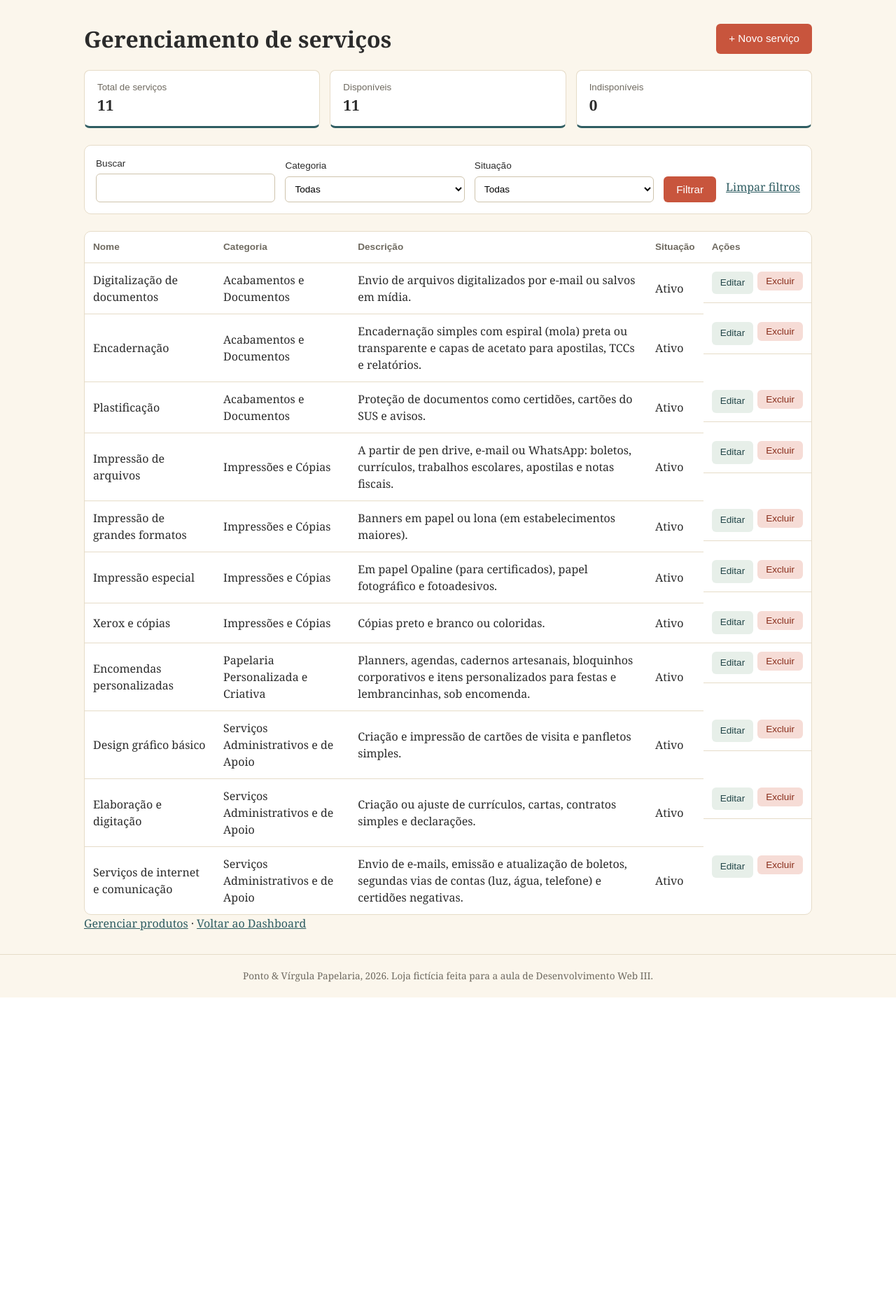
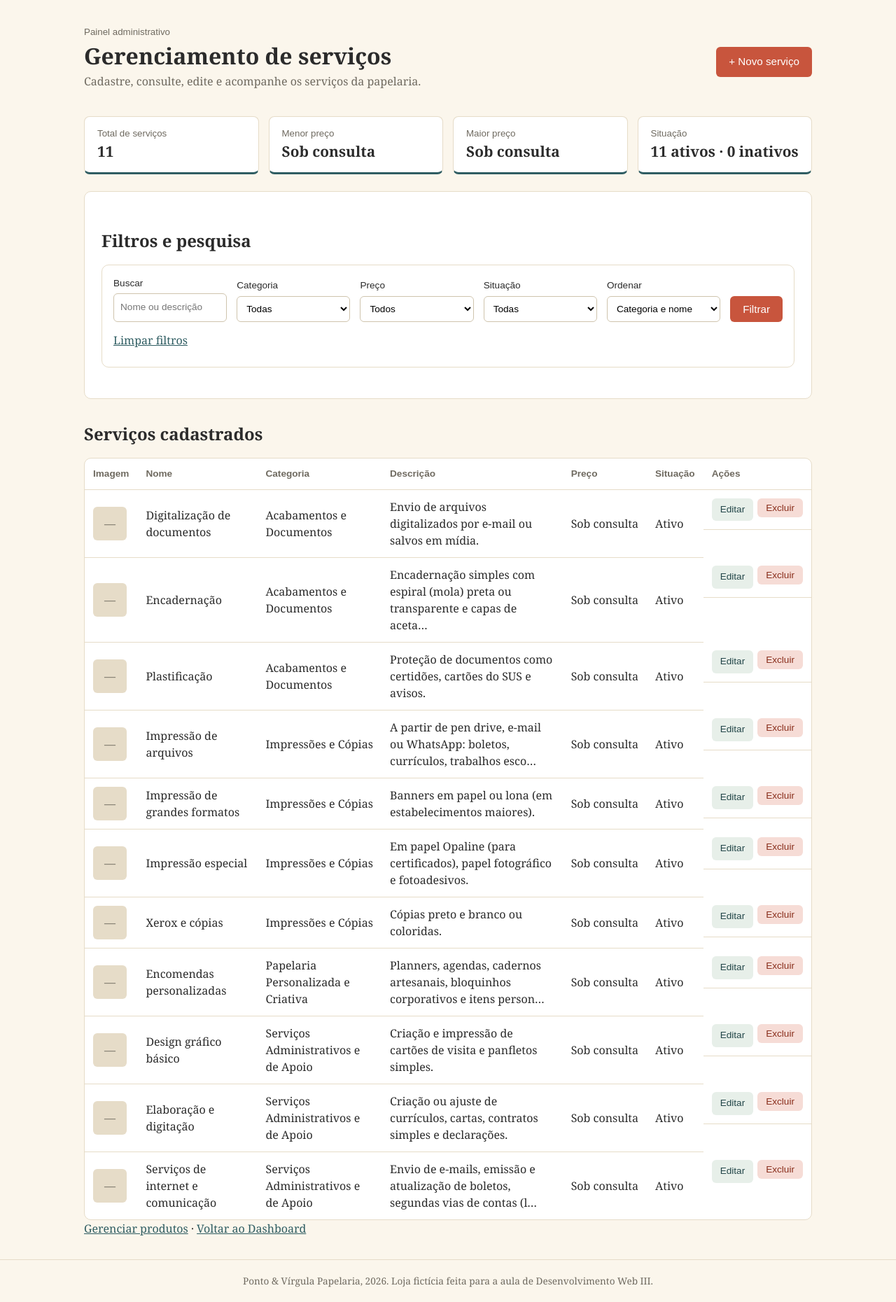
Before and after one commit to rubiaturci/papelaria-devweb3-entrega, a Django app: page /gerenciar/servicos/ in a window 1280 px wide. Shown: the part 66-1926 px from the top of the page at 70% size. Before the commit the page ends 1491 px from the top, so only its background shows below. Run offline with Django 5.2, Linux system fonts and the light colour scheme; the visitor is signed in with stand-in values (Sample User, id 1); data comes from the database, SQL or seed files in the repository.

Commit message:
Completa formulário de serviços conforme PDF e testa recuperação de senha

```diff
--- a/loja/admin.py
+++ b/loja/admin.py
@@ -23,7 +23,7 @@ class ProdutoAdmin(admin.ModelAdmin):
 
 @admin.register(Servico)
 class ServicoAdmin(admin.ModelAdmin):
-    list_display = ("nome", "grupo", "ativo")
+    list_display = ("nome", "grupo", "preco", "ativo")
     list_filter = ("grupo", "ativo")
     search_fields = ("nome", "descricao")
 
--- a/loja/forms.py
+++ b/loja/forms.py
@@ -30,4 +30,6 @@ class IntegranteForm(forms.ModelForm):
 class ServicoForm(forms.ModelForm):
     class Meta:
         model = Servico
-        fields = ["nome", "grupo", "descricao", "ativo"]
+        fields = ["nome", "descricao", "preco", "grupo", "imagem", "ativo"]
+        labels = {"grupo": "Categoria"}
+        help_texts = {"preco": "Deixe em branco se o valor for sob consulta."}
--- a/loja/models.py
+++ b/loja/models.py
@@ -46,6 +46,12 @@ class Servico(models.Model):
     grupo = models.CharField("grupo", max_length=60)
     nome = models.CharField(max_length=100)
     descricao = models.TextField("descrição", blank=True)
+    # Serviços antigos permanecem sem preço até a equipe informar um valor real.
+    preco = models.DecimalField(
+        "preço", max_digits=10, decimal_places=2, blank=True, null=True,
+        validators=[MinValueValidator(Decimal("0.01"))],
+    )
+    imagem = models.ImageField(upload_to="servicos/", blank=True, null=True)
     ativo = models.BooleanField(default=True)
 
     class Meta:
--- a/loja/templates/gerenciar_servicos.html
+++ b/loja/templates/gerenciar_servicos.html
@@ -1,21 +1,41 @@
 {% extends "base.html" %}
 {% block titulo %}Gerenciar serviços | Ponto & Vírgula{% endblock %}
 {% block conteudo %}
-<div class="titulo-acao"><h1>Gerenciamento de serviços</h1><a class="botao" href="{% url 'adicionar_servico' %}">+ Novo serviço</a></div>
+<div class="titulo-acao">
+    <div><small>Painel administrativo</small><h1>Gerenciamento de serviços</h1><p class="subtitulo">Cadastre, consulte, edite e acompanhe os serviços da papelaria.</p></div>
+    <a class="botao" href="{% url 'adicionar_servico' %}">+ Novo serviço</a>
+</div>
 <div class="indicadores">
     <div class="indicador"><small>Total de serviços</small><strong>{{ total }}</strong></div>
-    <div class="indicador"><small>Disponíveis</small><strong>{{ ativos }}</strong></div>
-    <div class="indicador"><small>Indisponíveis</small><strong>{{ inativos }}</strong></div>
+    <div class="indicador"><small>Menor preço</small><strong>{% if resumo.menor != None %}R$ {{ resumo.menor|floatformat:"2g" }}{% else %}Sob consulta{% endif %}</strong></div>
+    <div class="indicador"><small>Maior preço</small><strong>{% if resumo.maior != None %}R$ {{ resumo.maior|floatformat:"2g" }}{% else %}Sob consulta{% endif %}</strong></div>
+    <div class="indicador"><small>Situação</small><strong>{{ ativos }} ativos · {{ inativos }} inativos</strong></div>
 </div>
-<form class="filtros" method="get">
-    <label>Buscar<input type="search" name="busca" value="{{ busca }}"></label>
-    <label>Categoria<select name="grupo"><option value="">Todas</option>{% for item in grupos %}<option value="{{ item }}" {% if grupo == item %}selected{% endif %}>{{ item }}</option>{% endfor %}</select></label>
-    <label>Situação<select name="situacao"><option value="">Todas</option><option value="ativo" {% if situacao == 'ativo' %}selected{% endif %}>Ativo</option><option value="inativo" {% if situacao == 'inativo' %}selected{% endif %}>Inativo</option></select></label>
-    <button class="botao" type="submit">Filtrar</button><a href="{% url 'gerenciar_servicos' %}">Limpar filtros</a>
-</form>
-<div class="tabela"><table><thead><tr><th>Nome</th><th>Categoria</th><th>Descrição</th><th>Situação</th><th>Ações</th></tr></thead><tbody>
-{% for servico in servicos %}<tr><td>{{ servico.nome }}</td><td>{{ servico.grupo }}</td><td>{{ servico.descricao }}</td><td>{{ servico.ativo|yesno:"Ativo,Inativo" }}</td><td class="acoes"><a class="chip" href="{% url 'editar_servico' servico.id %}">Editar</a><form method="post" action="{% url 'excluir_servico' servico.id %}" onsubmit="return confirm('Excluir este serviço?');">{% csrf_token %}<button class="chip perigo" type="submit">Excluir</button></form></td></tr>
-{% empty %}<tr><td colspan="5">Nenhum serviço encontrado.</td></tr>{% endfor %}
-</tbody></table></div>
+<section class="painel-filtros">
+    <h2>Filtros e pesquisa</h2>
+    <form class="filtros" method="get">
+        <label>Buscar<input type="search" name="busca" value="{{ busca }}" placeholder="Nome ou descrição"></label>
+        <label>Categoria<select name="grupo"><option value="">Todas</option>{% for item in grupos %}<option value="{{ item }}" {% if grupo == item %}selected{% endif %}>{{ item }}</option>{% endfor %}</select></label>
+        <label>Preço<select name="preco"><option value="">Todos</option><option value="ate20" {% if preco == 'ate20' %}selected{% endif %}>Até R$ 20</option><option value="20a50" {% if preco == '20a50' %}selected{% endif %}>Acima de R$ 20 até R$ 50</option><option value="acima50" {% if preco == 'acima50' %}selected{% endif %}>Acima de R$ 50</option><option value="consulta" {% if preco == 'consulta' %}selected{% endif %}>Sob consulta</option></select></label>
+        <label>Situação<select name="situacao"><option value="">Todas</option><option value="ativo" {% if situacao == 'ativo' %}selected{% endif %}>Ativo</option><option value="inativo" {% if situacao == 'inativo' %}selected{% endif %}>Inativo</option></select></label>
+        <label>Ordenar<select name="ordem"><option value="">Categoria e nome</option><option value="nome" {% if ordem == 'nome' %}selected{% endif %}>Nome</option><option value="menor" {% if ordem == 'menor' %}selected{% endif %}>Menor preço</option><option value="maior" {% if ordem == 'maior' %}selected{% endif %}>Maior preço</option></select></label>
+        <button class="botao" type="submit">Filtrar</button><a href="{% url 'gerenciar_servicos' %}">Limpar filtros</a>
+    </form>
+</section>
+<h2>Serviços cadastrados</h2>
+<div class="tabela"><table>
+    <thead><tr><th>Imagem</th><th>Nome</th><th>Categoria</th><th>Descrição</th><th>Preço</th><th>Situação</th><th>Ações</th></tr></thead>
+    <tbody>
+    {% for servico in servicos %}
+        <tr>
+            <td>{% if servico.imagem %}<img class="miniatura" src="{{ servico.imagem.url }}" alt="{{ servico.nome }}">{% else %}<span class="miniatura sem-foto">—</span>{% endif %}</td>
+            <td>{{ servico.nome }}</td><td>{{ servico.grupo }}</td><td>{{ servico.descricao|truncatechars:80 }}</td>
+            <td>{% if servico.preco != None %}R$ {{ servico.preco|floatformat:"2g" }}{% else %}Sob consulta{% endif %}</td>
+            <td>{{ servico.ativo|yesno:"Ativo,Inativo" }}</td>
+            <td class="acoes"><a class="chip" href="{% url 'editar_servico' servico.id %}">Editar</a><form method="post" action="{% url 'excluir_servico' servico.id %}" onsubmit="return confirm('Excluir este serviço?');">{% csrf_token %}<button class="chip perigo" type="submit">Excluir</button></form></td>
+        </tr>
+    {% empty %}<tr><td colspan="7">Nenhum serviço encontrado.</td></tr>{% endfor %}
+    </tbody>
+</table></div>
 <p><a href="{% url 'gerenciar_produtos' %}">Gerenciar produtos</a> · <a href="{% url 'painel' %}">Voltar ao Dashboard</a></p>
 {% endblock %}
--- a/loja/templates/meus_pedidos.html
+++ b/loja/templates/meus_pedidos.html
@@ -6,7 +6,7 @@
 <div class="titulo-acao">
     <div>
         <h1>Meus pedidos</h1>
-        <p class="subtitulo">Acompanhe todos os produtos que você comprou.</p>
+        <p class="subtitulo">Confira os produtos adicionados pelo botão Comprar, as informações de cada pedido e o total das compras.</p>
     </div>
     <a class="botao" href="{% url 'produtos' %}">Continuar comprando</a>
 </div>
@@ -36,7 +36,7 @@
 
 <div class="total-pedidos">
     <span>Total das compras</span>
-    <strong>R$ {{ total|floatformat:2 }}</strong>
+    <strong>R$ {{ total|floatformat:"2g" }}</strong>
 </div>
 
 <p><a href="{% url 'painel' %}">← Voltar ao painel</a></p>
--- a/loja/templates/servicos.html
+++ b/loja/templates/servicos.html
@@ -11,10 +11,12 @@
     <h2>{{ grupo }}</h2>
     <div class="grade">
         {% for servico in itens %}
-            <article class="card">
+            <article class="card card-produto">
+                {% if servico.imagem %}<img src="{{ servico.imagem.url }}" alt="{{ servico.nome }}">{% endif %}
                 <div class="card-texto">
                     <h3>{{ servico.nome }}</h3>
                     <p>{{ servico.descricao }}</p>
+                    <strong>{% if servico.preco != None %}R$ {{ servico.preco|floatformat:"2g" }}{% else %}Preço sob consulta{% endif %}</strong>
                 </div>
             </article>
         {% endfor %}
--- a/loja/views.py
+++ b/loja/views.py
@@ -238,25 +238,43 @@ def gerenciar_servicos(request):
     busca = request.GET.get("busca", "").strip()
     grupo = request.GET.get("grupo", "")
     situacao = request.GET.get("situacao", "")
+    preco = request.GET.get("preco", "")
+    ordem = request.GET.get("ordem", "")
     if busca:
-        lista = lista.filter(nome__icontains=busca)
+        lista = lista.filter(Q(nome__icontains=busca) | Q(descricao__icontains=busca))
     if grupo:
         lista = lista.filter(grupo=grupo)
     if situacao in ("ativo", "inativo"):
         lista = lista.filter(ativo=situacao == "ativo")
+    if preco == "ate20":
+        lista = lista.filter(preco__lte=20)
+    elif preco == "20a50":
+        lista = lista.filter(preco__gt=20, preco__lte=50)
+    elif preco == "acima50":
+        lista = lista.filter(preco__gt=50)
+    elif preco == "consulta":
+        lista = lista.filter(preco__isnull=True)
+    if ordem == "menor":
+        lista = lista.order_by(F("preco").asc(nulls_last=True), "nome")
+    elif ordem == "maior":
+        lista = lista.order_by(F("preco").desc(nulls_last=True), "nome")
+    elif ordem == "nome":
+        lista = lista.order_by("nome")
+    resumo = todos.aggregate(menor=Min("preco"), maior=Max("preco"))
     return render(request, "gerenciar_servicos.html", {
         "servicos": lista,
         "grupos": todos.order_by("grupo").values_list("grupo", flat=True).distinct(),
         "total": todos.count(),
         "ativos": todos.filter(ativo=True).count(),
         "inativos": todos.filter(ativo=False).count(),
+        "resumo": resumo,
         "busca": busca, "grupo": grupo, "situacao": situacao,
+        "preco": preco, "ordem": ordem,
     })
-
 
 @so_equipe
 def adicionar_servico(request):
-    form = ServicoForm(request.POST or None)
+    form = ServicoForm(request.POST or None, request.FILES or None)
     if request.method == "POST" and form.is_valid():
         form.save()
         messages.success(request, "Serviço cadastrado.")
@@ -267,7 +285,7 @@ def adicionar_servico(request):
 @so_equipe
 def editar_servico(request, id):
     servico = get_object_or_404(Servico, id=id)
-    form = ServicoForm(request.POST or None, instance=servico)
+    form = ServicoForm(request.POST or None, request.FILES or None, instance=servico)
     if request.method == "POST" and form.is_valid():
         form.save()
         messages.success(request, "Serviço atualizado.")
```
Also changed, not shown: contas/tests.py (+19 -0 lines), loja/templates/servico_form.html (+14 -1 lines), loja/tests.py (+44 -0 lines), loja/migrations/0006_servico_preco_imagem.py (added).
